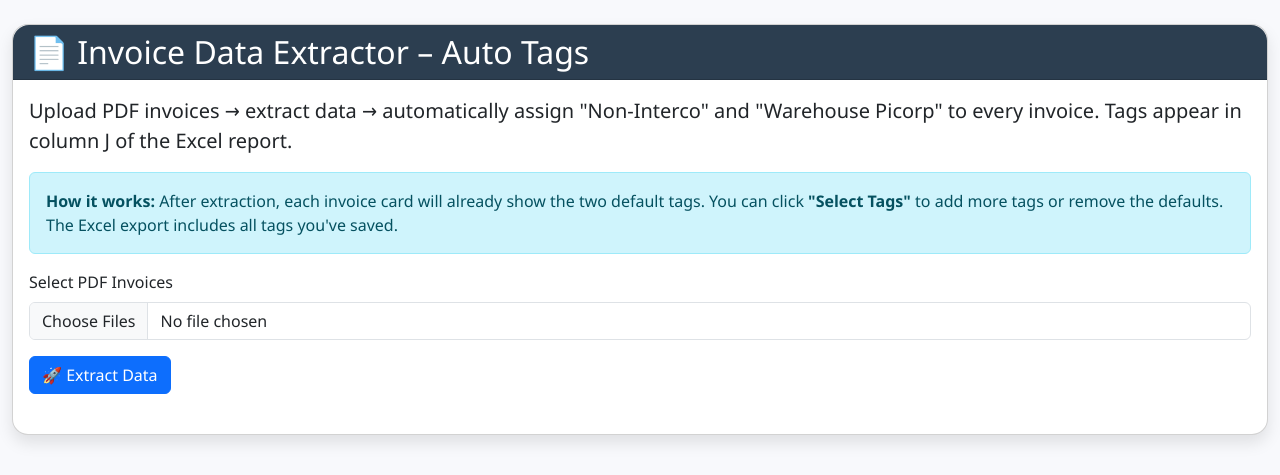
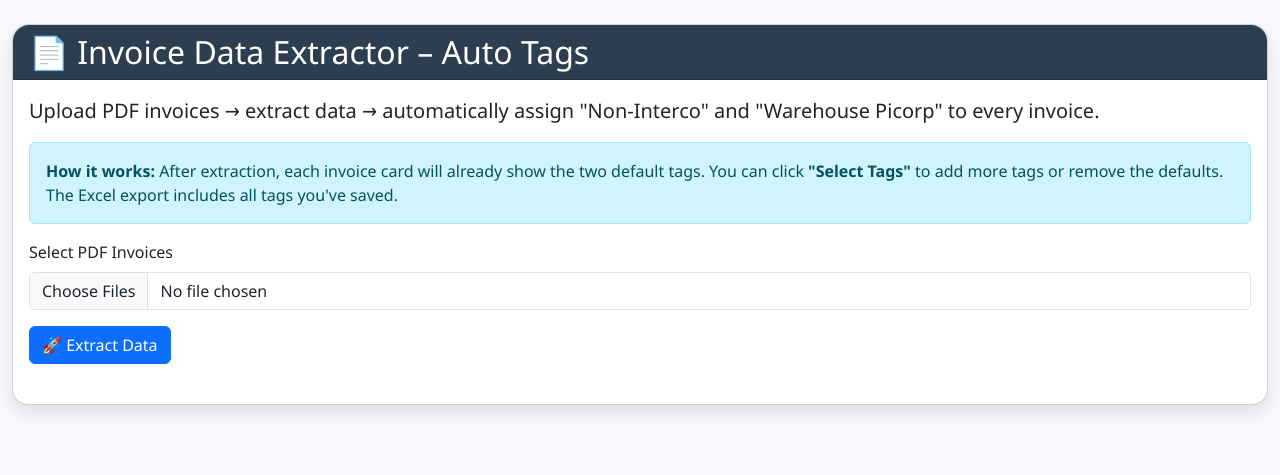
Before and after one commit to Darkhto/Nanonets-Invoice-Extraction, a Flask app: page / in a window 1280 px wide. Shown: the top 475 px of the page. Run offline with Flask 3, Linux system fonts and the light colour scheme; some libraries are stand-ins or nearby versions.

```diff
--- a/templates/index.html
+++ b/templates/index.html
@@ -31,7 +31,7 @@
                 <h2 class="mb-0">📄 Invoice Data Extractor – Auto Tags</h2>
             </div>
             <div class="card-body">
-                <p class="lead">Upload PDF invoices → extract data → automatically assign <strong>"Non-Interco"</strong> and <strong>"Warehouse Picorp"</strong> to every invoice. Tags appear in column J of the Excel report.</p>
+                <p class="lead">Upload PDF invoices → extract data → automatically assign <strong>"Non-Interco"</strong> and <strong>"Warehouse Picorp"</strong> to every invoice.</p>
 
                 <div class="alert alert-info">
                     <strong>How it works:</strong> After extraction, each invoice card will already show the two default tags. You can click <strong>"Select Tags"</strong> to add more tags or remove the defaults. The Excel export includes all tags you've saved.
```
